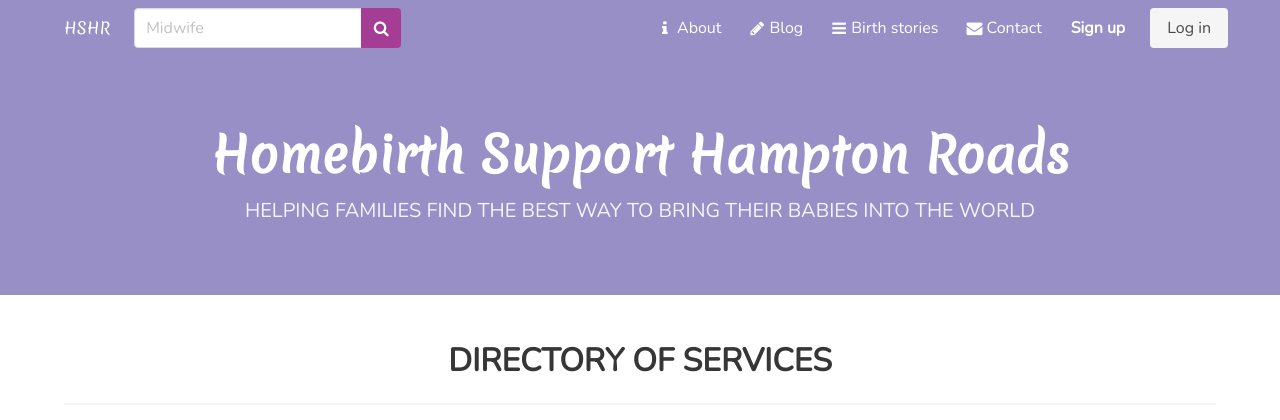
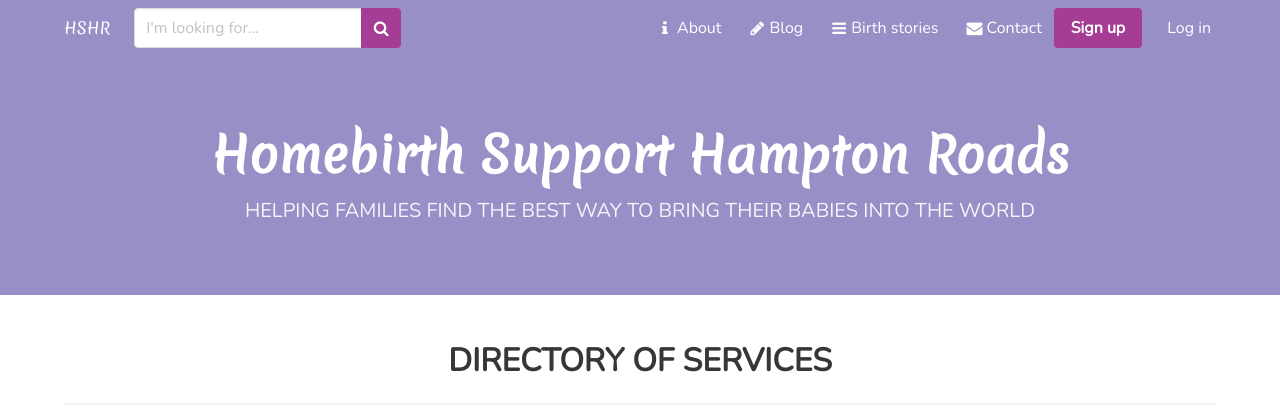
Before and after one commit to IvyChu/HBHR, a Flask app: page / in a window 1280 px wide. Shown: the top 420 px of the page. Run offline with Flask 2, Linux system fonts and the light colour scheme; parts of the project's set-up code (start-up, migrations or seed data) failed here and were passed over; some libraries are stand-ins or nearby versions.

Commit message:
Button colors

```diff
--- a/hbhr/templates/navbar.html
+++ b/hbhr/templates/navbar.html
@@ -13,12 +13,12 @@
       </div>
     </div>
 
-    <div id="navbar" class="navbar-menu is-light">
+    <div id="navbar" class="navbar-menu">
       <div class="navbar-start">
         <div class="navbar-item">
           <div class="field has-addons">
             <div class="control">
-              <input class="input" type="text" placeholder="Midwife">
+              <input class="input" type="text" placeholder="I'm looking for...">
             </div>
             <div class="control">
               <a class="button is-link">
@@ -76,10 +76,10 @@
 
         {% else %}
         <div class="buttons">
-          <a class="button is-primary" href="{{ url_for('users.register') }}">
+          <a class="button is-link" href="{{ url_for('users.register') }}">
             <strong>Sign up</strong>
           </a>
-          <a class="button is-light" href="{{ url_for('users.login') }}">
+          <a class="button is-primary" href="{{ url_for('users.login') }}">
             Log in
           </a>
         </div>
```
